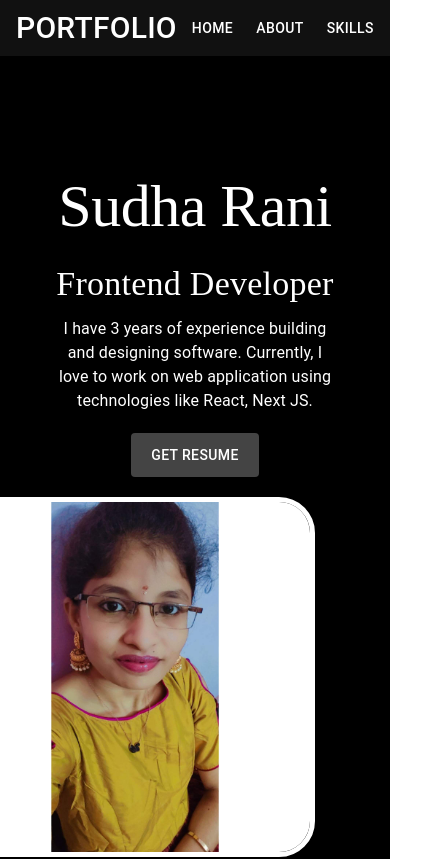
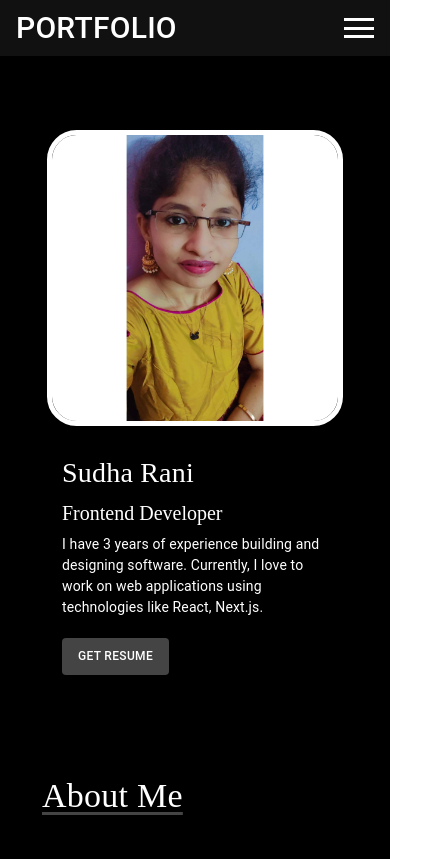
Before and after one commit to Sudha-rani-t/Portfolio, a React (Create React App) app: page / in a window 390 px wide. Shown: the top 859 px of the page, 435 px wide, since content can reach past the window. Built offline with nearby package versions, Linux system fonts and the light colour scheme.

Commit message:
responsive

```diff
--- a/package.json
+++ b/package.json
@@ -10,6 +10,7 @@
     "@testing-library/jest-dom": "^5.17.0",
     "@testing-library/react": "^13.4.0",
     "@testing-library/user-event": "^13.5.0",
+    "axios": "^1.7.9",
     "emailjs-com": "^3.2.0",
     "framer-motion": "^11.11.17",
     "react": "^18.3.1",
--- a/src/App.js
+++ b/src/App.js
@@ -11,7 +11,13 @@ import {
   Card,
   CardContent,
   Modal,
+  useMediaQuery,
+  useTheme,
+  Menu,
+  MenuItem,
+  IconButton
 } from "@mui/material";
+// import MenuIcon from "@mui/icons-material/Menu";
 import { Link as ScrollLink, Element } from "react-scroll";
 import emailjs from "@emailjs/browser";
 import sudha from "./assests/sudha-img.jpg";
@@ -29,6 +35,29 @@ import OUP from "./assests/oup.png";
 import ONLINE from "./assests/online.jpg";
 
 const App = () => {
+
+  const [anchorEl, setAnchorEl] = useState(null);
+  const theme = useTheme();
+  const isMobile = useMediaQuery(theme.breakpoints.down("sm"));
+
+  const [menuOpen, setMenuOpen] = useState(false);
+
+  const handleMenuToggle = () => {
+    setMenuOpen((prev) => !prev);
+  };
+
+  const handleMenuClose = () => {
+    setMenuOpen(false);
+  };
+  const menuItems = [
+    { label: "Home", to: "home" },
+    { label: "About", to: "about" },
+    { label: "Skills", to: "skills" },
+    { label: "Experience", to: "experience" },
+    { label: "Projects", to: "projects" },
+    { label: "Contact", to: "contact" },
+  ];
+
   const form = useRef();
   const [activeBox, setActiveBox] = useState("box1");
   const [activeProject, setActiveProject] = useState(null);
@@ -165,44 +194,84 @@ const App = () => {
       }}
     >
       {/* Fixed Menu Bar */}
-      <AppBar
-        position="fixed"
-        sx={{ backgroundColor: "#111", boxShadow: "none" }}
-      >
+      <AppBar position="fixed" sx={{ backgroundColor: "#111", boxShadow: "none" }}>
       <Toolbar>
         <Typography variant="h6" sx={{ flexGrow: 1, fontSize: "30px" }}>
           PORTFOLIO
         </Typography>
-          <ScrollLink to="home" smooth={true} duration={500} offset={-70}>
+
+        {isMobile ? (
+          <>
+            {/* Custom Hamburger Menu */}
+            <div
+              onClick={handleMenuToggle}
+              style={{
+                cursor: "pointer",
+                display: "flex",
+                flexDirection: "column",
+                justifyContent: "space-between",
+                height: "20px",
+                width: "30px",
+              }}
+            >
+              <span style={{ background: "#fff", height: "3px", width: "100%" }}></span>
+              <span style={{ background: "#fff", height: "3px", width: "100%" }}></span>
+              <span style={{ background: "#fff", height: "3px", width: "100%" }}></span>
+            </div>
+
+            {/* Dropdown Menu */}
+            {menuOpen && (
+              <div
+                style={{
+                  position: "absolute",
+                  top: "50px",
+                  right: "10px",
+                  backgroundColor: "#333",
+                  borderRadius: "5px",
+                  zIndex: 10,
+                }}
+              >
+                {menuItems.map((item) => (
+                  <MenuItem
+                    key={item.to}
+                    onClick={handleMenuClose}
+                    sx={{
+                      color: "#fff",
+                      "&:hover": {
+                        backgroundColor: "#555",
+                      },
+                    }}
+                  >
+                    <ScrollLink
+                      to={item.to}
+                      smooth={true}
+                      duration={500}
+                      offset={-70}
+                      style={{ textDecoration: "none", color: "inherit" }}
+                    >
+                      {item.label}
+                    </ScrollLink>
+                  </MenuItem>
+                ))}
+              </div>
+            )}
+          </>
+        ) : (
+          menuItems.map((item) => (
+            <ScrollLink
+              key={item.to}
+              to={item.to}
+              smooth={true}
+              duration={500}
+              offset={-70}
+              style={{ textDecoration: "none" }}
+            >
               <Button color="inherit" style={{ paddingLeft: "15px" }}>
-              Home
+                {item.label}
               </Button>
             </ScrollLink>
-          <ScrollLink to="about" smooth={true} duration={500} offset={-70}>
-            <Button color="inherit" style={{ paddingLeft: "15px" }}>
-              About
-            </Button>
-          </ScrollLink>
-          <ScrollLink to="skills" smooth={true} duration={500} offset={-70}>
-            <Button color="inherit" style={{ paddingLeft: "15px" }}>
-              Skills
-            </Button>
-          </ScrollLink>
-          <ScrollLink to="experience" smooth={true} duration={500} offset={-70}>
-            <Button color="inherit" style={{ paddingLeft: "15px" }}>
-              Experience
-            </Button>
-          </ScrollLink>
-          <ScrollLink to="projects" smooth={true} duration={500} offset={-70}>
-            <Button color="inherit" style={{ paddingLeft: "15px" }}>
-              Projects
-            </Button>
-          </ScrollLink>
-          <ScrollLink to="contact" smooth={true} duration={500} offset={-70}>
-            <Button color="inherit" style={{ paddingLeft: "15px" }}>
-              Contact
-            </Button>
-          </ScrollLink>
+          ))
+        )}
       </Toolbar>
     </AppBar>
 
@@ -213,7 +282,7 @@ const App = () => {
         {/* Home Section */}
         <Box
   sx={{
-            padding: "100px 0",
+    padding: "80px 20px", // Adjusted padding for responsiveness
     display: "flex",
     alignItems: "center",
     justifyContent: "center",
@@ -224,36 +293,64 @@ const App = () => {
     maxWidth="lg"
     sx={{
       display: "flex",
-              flexDirection: { xs: "column", md: "row" },
+      flexDirection: { xs: "column", md: "row" }, // Stack in column for small screens
       alignItems: "center",
+      justifyContent: "space-between",
     }}
   >
+    {/* Right Side: Photo */}
+    <Box
+      sx={{
+        flex: 1,
+        order: { xs: 1, md: 2 }, // Image comes first for small screens
+        display: "flex",
+        justifyContent: "center", // Center the image on small screens
+        padding: { xs: "0 0 20px 0", md: "0 40px 0 0" }, // Adjust padding
+      }}
+    >
+      <img
+        src={sudha}
+        alt="Sudha"
+        style={{
+          borderRadius: "10%",
+          width: "100%", // Full width for small screens
+          maxWidth: "350px", // Limit size for larger screens
+          height: "auto", // Maintain aspect ratio
+          objectFit: "cover",
+          border: "5px solid #fff",
+        }}
+      />
+    </Box>
+
     {/* Left Side: Name and Designation */}
     <Box
       sx={{
         flex: 1,
-                textAlign: { xs: "center", md: "left" },
-                padding: "20px",
+        order: { xs: 2, md: 1 }, // Content comes below image for small screens
+        textAlign: { xs: "left", md: "left" },
+        padding: { xs: "10px", md: "20px" }, // Adjust padding
       }}
     >
       <Typography
-                variant="h2"
+        variant="h4" // Adjusted variant for better scaling
         component="h1"
         gutterBottom
         sx={{
           animation: "fadeInDown 1s ease-in-out",
           fontFamily: "'Roboto Slab', serif",
+          fontSize: { xs: "28px", sm: "34px", md: "40px" }, // Responsive font size
         }}
       >
         Sudha Rani
       </Typography>
       <Typography
-                variant="h4"
+        variant="h5" // Adjusted variant for better scaling
         component="h2"
         gutterBottom
         sx={{
           animation: "fadeInUp 1.5s ease-in-out",
           fontFamily: "'Roboto Slab', serif",
+          fontSize: { xs: "20px", sm: "24px", md: "28px" }, // Responsive font size
         }}
       >
         Frontend Developer
@@ -264,11 +361,10 @@ const App = () => {
           animation: "fadeIn 2s ease-in-out",
           fontFamily: "'Roboto', sans-serif",
           marginBottom: "20px",
+          fontSize: { xs: "14px", sm: "16px", md: "18px" }, // Responsive font size
         }}
       >
-                I have 3 years of experience building and designing software.
-                Currently, I love to work on web application using technologies
-                like React, Next JS.
+        I have 3 years of experience building and designing software. Currently, I love to work on web applications using technologies like React, Next.js.
       </Typography>
       <a
         href={resume}
@@ -283,37 +379,19 @@ const App = () => {
           sx={{
             backgroundColor: "#444",
             color: "#fff",
-                    padding: "10px 20px",
+            padding: { xs: "8px 16px", md: "10px 20px" }, // Responsive button size
+            fontSize: { xs: "12px", md: "16px" }, // Responsive font size
           }}
         >
           Get Resume
         </Button>
       </a>
     </Box>
-
-            {/* Right Side: Photo */}
-            <Box
-              sx={{
-                flex: 1,
-                display: "flex",
-                justifyContent: { xs: "center", md: "right" },
-                paddingRight: "120px",
-              }}
-            >
-              <img
-                src={sudha}
-                alt="Sudha"
-                style={{
-                  borderRadius: "10%",
-                  width: "350px",
-                  height: "350px",
-                  objectFit: "cover",
-                  border: "5px solid #fff",
-                }}
-              />
-            </Box>
   </Container>
 </Box>
+
+
+
 
         {/* About Section */}
         <Container
```
Also changed, not shown: 1 other file (tests, documents, lock files or other folders). Lines whose indentation alone changed are shown as unchanged.
